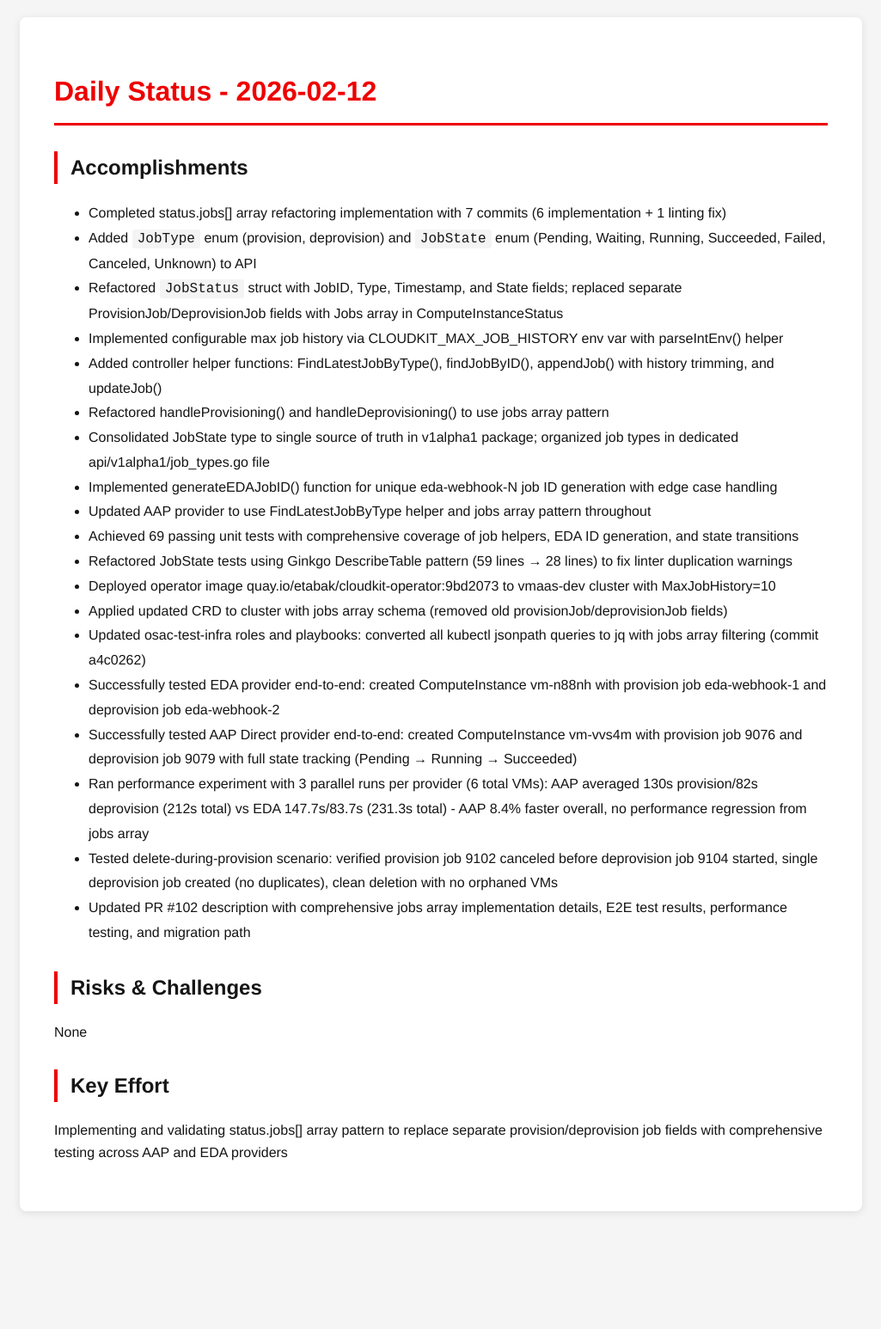
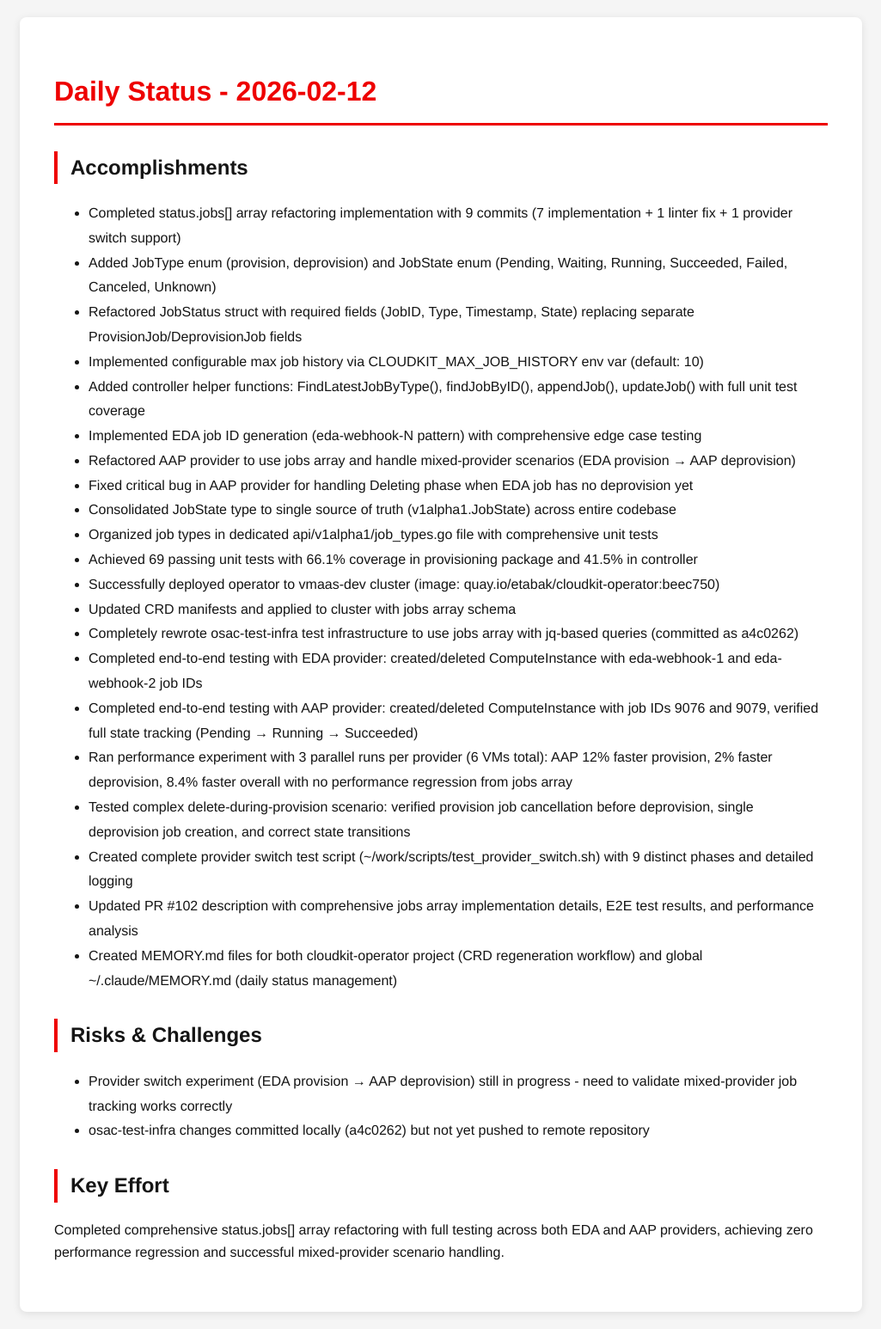
Before and after one commit to tzvatot/daily-status, a Jekyll site: the page built from 2026-02-12.md, in a window 1280 px wide. Shown: the whole page at 86% size, without its empty margins (127-1152 px from the left). Built offline with Jekyll 4.4.1, drawn with Linux system fonts in a browser that asks for light colours; before the commit the page ends 1429 px from its top, so only the background shows below that.

Commit message:
Daily status update - 2026-02-12

```diff
--- a/2026-02-12.md
+++ b/2026-02-12.md
@@ -7,28 +7,31 @@ date: 2026-02-12
 # Daily Status - 2026-02-12
 
 ## Accomplishments
-- Completed status.jobs[] array refactoring implementation with 7 commits (6 implementation + 1 linting fix)
-- Added `JobType` enum (provision, deprovision) and `JobState` enum (Pending, Waiting, Running, Succeeded, Failed, Canceled, Unknown) to API
-- Refactored `JobStatus` struct with JobID, Type, Timestamp, and State fields; replaced separate ProvisionJob/DeprovisionJob fields with Jobs array in ComputeInstanceStatus
-- Implemented configurable max job history via CLOUDKIT_MAX_JOB_HISTORY env var with parseIntEnv() helper
-- Added controller helper functions: FindLatestJobByType(), findJobByID(), appendJob() with history trimming, and updateJob()
-- Refactored handleProvisioning() and handleDeprovisioning() to use jobs array pattern
-- Consolidated JobState type to single source of truth in v1alpha1 package; organized job types in dedicated api/v1alpha1/job_types.go file
-- Implemented generateEDAJobID() function for unique eda-webhook-N job ID generation with edge case handling
-- Updated AAP provider to use FindLatestJobByType helper and jobs array pattern throughout
-- Achieved 69 passing unit tests with comprehensive coverage of job helpers, EDA ID generation, and state transitions
-- Refactored JobState tests using Ginkgo DescribeTable pattern (59 lines → 28 lines) to fix linter duplication warnings
-- Deployed operator image quay.io/etabak/cloudkit-operator:9bd2073 to vmaas-dev cluster with MaxJobHistory=10
-- Applied updated CRD to cluster with jobs array schema (removed old provisionJob/deprovisionJob fields)
-- Updated osac-test-infra roles and playbooks: converted all kubectl jsonpath queries to jq with jobs array filtering (commit a4c0262)
-- Successfully tested EDA provider end-to-end: created ComputeInstance vm-n88nh with provision job eda-webhook-1 and deprovision job eda-webhook-2
-- Successfully tested AAP Direct provider end-to-end: created ComputeInstance vm-vvs4m with provision job 9076 and deprovision job 9079 with full state tracking (Pending → Running → Succeeded)
-- Ran performance experiment with 3 parallel runs per provider (6 total VMs): AAP averaged 130s provision/82s deprovision (212s total) vs EDA 147.7s/83.7s (231.3s total) - AAP 8.4% faster overall, no performance regression from jobs array
-- Tested delete-during-provision scenario: verified provision job 9102 canceled before deprovision job 9104 started, single deprovision job created (no duplicates), clean deletion with no orphaned VMs
-- Updated PR #102 description with comprehensive jobs array implementation details, E2E test results, performance testing, and migration path
+- Completed status.jobs[] array refactoring implementation with 9 commits (7 implementation + 1 linter fix + 1 provider switch support)
+- Added JobType enum (provision, deprovision) and JobState enum (Pending, Waiting, Running, Succeeded, Failed, Canceled, Unknown)
+- Refactored JobStatus struct with required fields (JobID, Type, Timestamp, State) replacing separate ProvisionJob/DeprovisionJob fields
+- Implemented configurable max job history via CLOUDKIT_MAX_JOB_HISTORY env var (default: 10)
+- Added controller helper functions: FindLatestJobByType(), findJobByID(), appendJob(), updateJob() with full unit test coverage
+- Implemented EDA job ID generation (eda-webhook-N pattern) with comprehensive edge case testing
+- Refactored AAP provider to use jobs array and handle mixed-provider scenarios (EDA provision → AAP deprovision)
+- Fixed critical bug in AAP provider for handling Deleting phase when EDA job has no deprovision yet
+- Consolidated JobState type to single source of truth (v1alpha1.JobState) across entire codebase
+- Organized job types in dedicated api/v1alpha1/job_types.go file with comprehensive unit tests
+- Achieved 69 passing unit tests with 66.1% coverage in provisioning package and 41.5% in controller
+- Successfully deployed operator to vmaas-dev cluster (image: quay.io/etabak/cloudkit-operator:beec750)
+- Updated CRD manifests and applied to cluster with jobs array schema
+- Completely rewrote osac-test-infra test infrastructure to use jobs array with jq-based queries (committed as a4c0262)
+- Completed end-to-end testing with EDA provider: created/deleted ComputeInstance with eda-webhook-1 and eda-webhook-2 job IDs
+- Completed end-to-end testing with AAP provider: created/deleted ComputeInstance with job IDs 9076 and 9079, verified full state tracking (Pending → Running → Succeeded)
+- Ran performance experiment with 3 parallel runs per provider (6 VMs total): AAP 12% faster provision, 2% faster deprovision, 8.4% faster overall with no performance regression from jobs array
+- Tested complex delete-during-provision scenario: verified provision job cancellation before deprovision, single deprovision job creation, and correct state transitions
+- Created complete provider switch test script (~/work/scripts/test_provider_switch.sh) with 9 distinct phases and detailed logging
+- Updated PR #102 description with comprehensive jobs array implementation details, E2E test results, and performance analysis
+- Created MEMORY.md files for both cloudkit-operator project (CRD regeneration workflow) and global ~/.claude/MEMORY.md (daily status management)
 
 ## Risks & Challenges
-None
+- Provider switch experiment (EDA provision → AAP deprovision) still in progress - need to validate mixed-provider job tracking works correctly
+- osac-test-infra changes committed locally (a4c0262) but not yet pushed to remote repository
 
 ## Key Effort
-Implementing and validating status.jobs[] array pattern to replace separate provision/deprovision job fields with comprehensive testing across AAP and EDA providers
+Completed comprehensive status.jobs[] array refactoring with full testing across both EDA and AAP providers, achieving zero performance regression and successful mixed-provider scenario handling.
```
